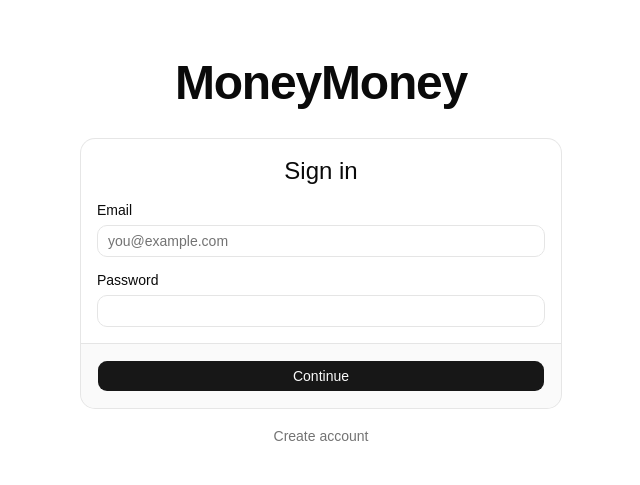
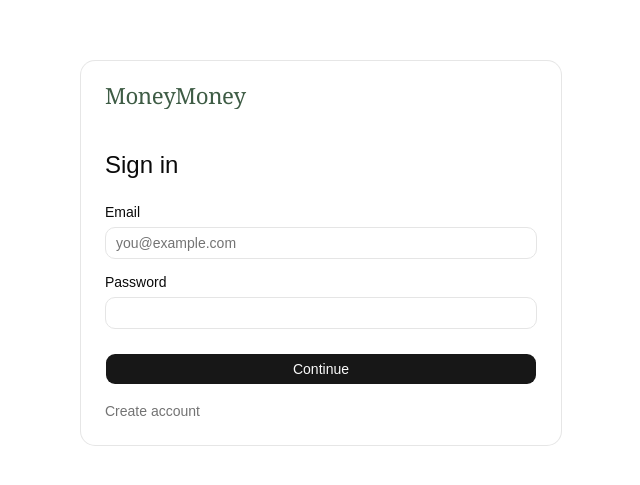
Before and after one commit to sjiyoungan/MoneyMoney, a React (Vite) app: page / in a window 1280 px wide. Shown: the part 147-632 px from the top of the page, without its empty margins (319-959 px from the left). Built offline with nearby package versions, Linux system fonts and the light colour scheme; no server answers.

Commit message:
Add SVG wordmark logo and left-aligned auth card layout.
Move all auth UI into a single padded card with 40px logo-to-title spacing.

Co-authored-by: Cursor <cursoragent@cursor.com>

```diff
--- a/package.json
+++ b/package.json
@@ -12,6 +12,7 @@
   "dependencies": {
     "@fontsource-variable/bricolage-grotesque": "^5.2.10",
     "@fontsource-variable/geist": "^5.2.8",
+    "@fontsource/cormorant-garamond": "^5.2.11",
     "@supabase/supabase-js": "^2.105.4",
     "@tailwindcss/vite": "^4.3.0",
     "class-variance-authority": "^0.7.1",
--- /dev/null
+++ b/src/components/brand/MoneyMoneyLogo.tsx
@@ -0,0 +1,30 @@
+import { cn } from '@/lib/utils'
+
+type MoneyMoneyLogoProps = {
+  className?: string
+}
+
+export function MoneyMoneyLogo({ className }: MoneyMoneyLogoProps) {
+  return (
+    <svg
+      xmlns="http://www.w3.org/2000/svg"
+      viewBox="0 0 172 28"
+      fill="none"
+      role="img"
+      aria-label="MoneyMoney"
+      className={cn('block h-7 w-auto shrink-0', className)}
+    >
+      <text
+        x="0"
+        y="22"
+        fill="#3E5C45"
+        fontFamily="'Cormorant Garamond', Georgia, 'Times New Roman', serif"
+        fontSize="26"
+        fontWeight="500"
+        letterSpacing="-0.02em"
+      >
+        MoneyMoney
+      </text>
+    </svg>
+  )
+}
--- a/src/index.css
+++ b/src/index.css
@@ -3,6 +3,7 @@
 @import "shadcn/tailwind.css";
 @import "@fontsource-variable/geist";
 @import "@fontsource-variable/bricolage-grotesque";
+@import "@fontsource/cormorant-garamond/500.css";
 
 @custom-variant dark (&:is(.dark *));
 
--- a/src/pages/AuthPage.tsx
+++ b/src/pages/AuthPage.tsx
@@ -1,13 +1,8 @@
 import { useState, type FormEvent } from 'react'
 
+import { MoneyMoneyLogo } from '@/components/brand/MoneyMoneyLogo'
 import { Button } from '@/components/ui/button'
-import {
-  Card,
-  CardContent,
-  CardFooter,
-  CardHeader,
-  CardTitle,
-} from '@/components/ui/card'
+import { Card } from '@/components/ui/card'
 import { Input } from '@/components/ui/input'
 import { Label } from '@/components/ui/label'
 import { getSupabase, isSupabaseConfigured } from '@/lib/supabase'
@@ -85,21 +80,19 @@ export function AuthPage() {
 
   return (
     <div className="bg-background text-foreground min-h-svh">
-      <div className="mx-auto flex min-h-svh w-full max-w-lg flex-col justify-center gap-6 px-4 py-8 sm:gap-8 sm:py-12">
-        <header className="text-center">
-          <h1 className="font-display text-4xl font-semibold tracking-tight sm:text-5xl">
-            MoneyMoney
-          </h1>
-        </header>
+      <div className="mx-auto flex min-h-svh w-full max-w-lg items-center px-4 py-8 sm:py-12">
+        <Card className="w-full gap-0 p-6 ring-1 ring-foreground/10">
+          <form
+            onSubmit={handleSubmit}
+            className="flex w-full flex-col items-start text-left"
+          >
+            <MoneyMoneyLogo className="h-6 w-auto" />
 
-        <form onSubmit={handleSubmit} className="flex flex-col gap-4">
-          <Card>
-            <CardHeader className="flex flex-col items-center text-center">
-              <CardTitle className="w-full text-center text-xl font-medium sm:text-2xl">
+            <h2 className="mt-10 text-xl font-medium sm:text-2xl">
               {isSignUp ? 'Create account' : 'Sign in'}
-              </CardTitle>
-            </CardHeader>
-            <CardContent className="grid gap-4">
+            </h2>
+
+            <div className="mt-6 grid w-full gap-4">
               <div className="grid gap-2">
                 <Label htmlFor="email">Email</Label>
                 <Input
@@ -138,19 +131,21 @@ export function AuthPage() {
                   {message}
                 </p>
               ) : null}
-            </CardContent>
-            <CardFooter>
-              <Button type="submit" className="w-full" disabled={loading}>
+            </div>
+
+            <Button
+              type="submit"
+              className="mt-6 w-full"
+              disabled={loading}
+            >
               {loading
                 ? 'Please wait…'
                 : isSignUp
                   ? 'Create account'
                   : 'Continue'}
             </Button>
-            </CardFooter>
-          </Card>
 
-          <p className="text-center">
+            <p className="mt-4 w-full text-left">
               {isSignUp ? (
                 <button
                   type="button"
@@ -172,6 +167,7 @@ export function AuthPage() {
               )}
             </p>
           </form>
+        </Card>
       </div>
     </div>
   )
```
Also changed, not shown: public/moneymoney-logo.svg (added), 1 other file (tests, documents, lock files or other folders). Lines whose indentation alone changed are shown as unchanged.
